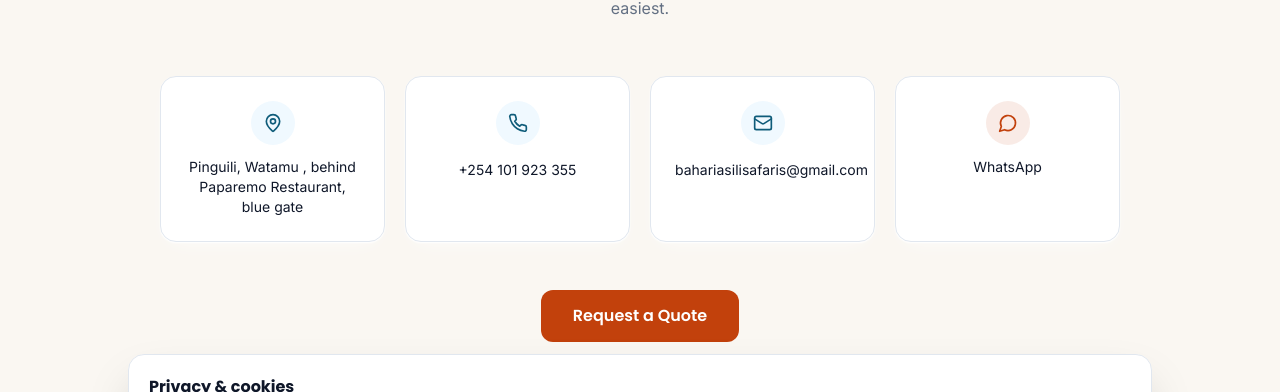
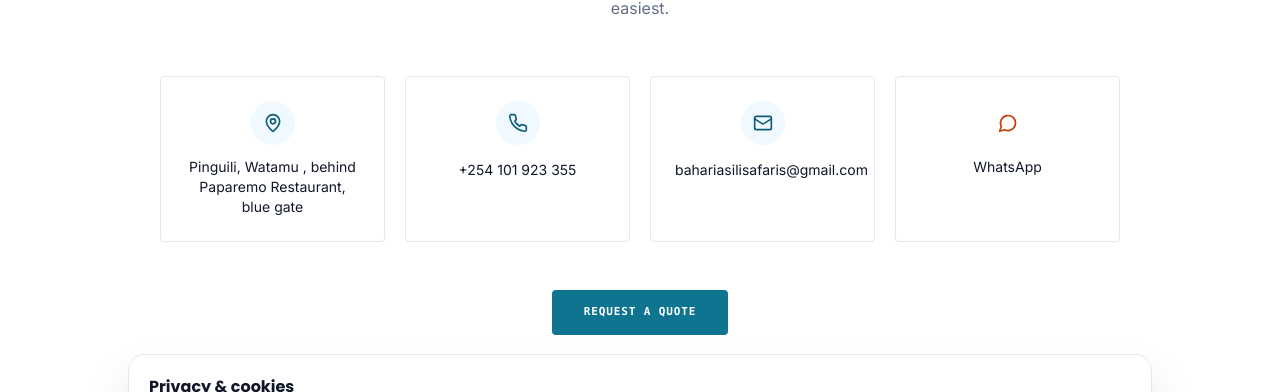
Before and after one commit to Sheddymae/bahari-asili-safaris, a Next.js app: page /contact in a window 1280 px wide. Shown: the part 308-700 px from the top of the page. Built offline with nearby package versions, Linux system fonts and the light colour scheme; no server answers.

Commit message:
phase 6: restore trust/content presentation — ContactPageClient.tsx

```diff
--- a/app/contact/ContactPageClient.tsx
+++ b/app/contact/ContactPageClient.tsx
@@ -18,7 +18,7 @@ export default function ContactPageClient() {
 
   return (
     <PageShell>
-      <section className="py-20 lg:py-28 bg-sand-50">
+      <section className="py-20 lg:py-28 bg-[var(--brand-bg)]">
         <div className="max-w-5xl mx-auto px-4 sm:px-6 lg:px-8">
           <div className="text-center mb-14">
             <span className="font-inter text-safari-500 font-semibold text-sm tracking-widest uppercase block mb-2">
@@ -33,13 +33,13 @@ export default function ContactPageClient() {
           </div>
 
           <div className="grid sm:grid-cols-2 lg:grid-cols-4 gap-5 mb-12">
-            <div className="bg-white rounded-2xl p-6 border border-border shadow-card text-center">
+            <div className="bg-white rounded-[4px] p-6 border border-border shadow-none text-center">
               <div className="w-11 h-11 mx-auto rounded-full bg-ocean-50 flex items-center justify-center mb-3">
                 <MapPin className="w-5 h-5 text-ocean-700" />
               </div>
               <p className="font-inter text-sm text-foreground">{t.footer.address}</p>
             </div>
-            <div className="bg-white rounded-2xl p-6 border border-border shadow-card text-center">
+            <div className="bg-white rounded-[4px] p-6 border border-border shadow-none text-center">
               <div className="w-11 h-11 mx-auto rounded-full bg-ocean-50 flex items-center justify-center mb-3">
                 <Phone className="w-5 h-5 text-ocean-700" />
               </div>
@@ -47,7 +47,7 @@ export default function ContactPageClient() {
                 {t.footer.phone}
               </a>
             </div>
-            <div className="bg-white rounded-2xl p-6 border border-border shadow-card text-center">
+            <div className="bg-white rounded-[4px] p-6 border border-border shadow-none text-center">
               <div className="w-11 h-11 mx-auto rounded-full bg-ocean-50 flex items-center justify-center mb-3">
                 <Mail className="w-5 h-5 text-ocean-700" />
               </div>
@@ -59,9 +59,9 @@ export default function ContactPageClient() {
               href={`https://wa.me/${whatsappNumber}`}
               target="_blank"
               rel="noopener noreferrer"
-              className="bg-white rounded-2xl p-6 border border-border shadow-card text-center hover:border-safari-300 transition-colors"
+              className="bg-white rounded-[4px] p-6 border border-border shadow-none text-center hover:border-safari-300 transition-colors"
             >
-              <div className="w-11 h-11 mx-auto rounded-full bg-book/10 flex items-center justify-center mb-3">
+              <div className="w-11 h-11 mx-auto rounded-full bg-[var(--brand-secondary)]/10 flex items-center justify-center mb-3">
                 <MessageCircle className="w-5 h-5 text-book" />
               </div>
               <p className="font-inter text-sm text-foreground">{t.contact.whatsAppTitle}</p>
@@ -71,7 +71,7 @@ export default function ContactPageClient() {
           <div className="text-center">
             <button
               onClick={openBooking}
-              className="bg-book hover:bg-book-600 text-white font-poppins font-semibold px-8 py-3.5 rounded-xl transition-all duration-200 hover:shadow-lg active:scale-95"
+              className="bg-[var(--brand-secondary)] hover:bg-[var(--brand-secondary)]-600 text-white font-poppins font-semibold px-8 py-3.5 brand-button brand-button-primary rounded-[4px] transition-all duration-200 active:scale-95"
             >
               {t.contact.quoteTitle}
             </button>
```
